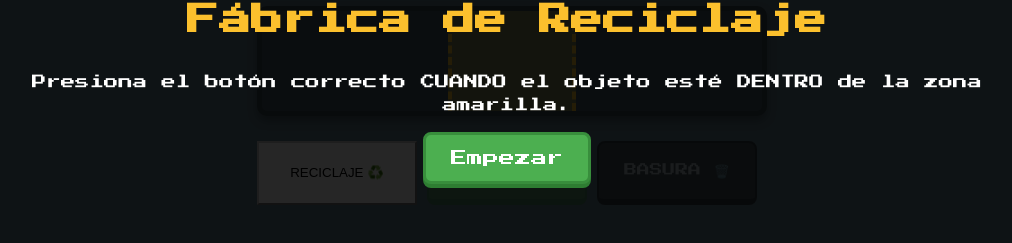
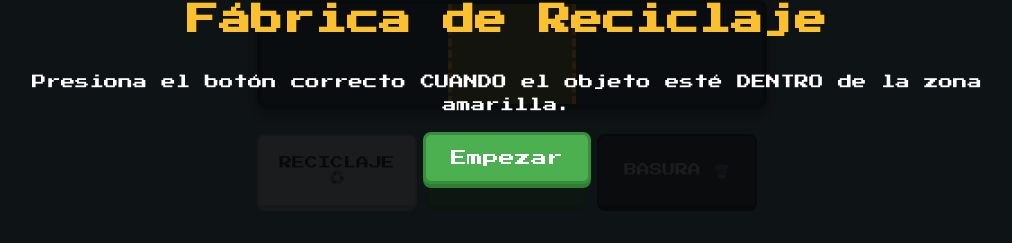
Before and after one commit to yaraDMC/proyecto2, a plain HTML site: page index.html in a window 1280 px wide. Shown: the part 317-560 px from the top of the page, without its empty margins (133-1145 px from the left). Drawn offline with Linux system fonts and the light colour scheme.

Commit message:
Fix typo in button class attribute

```diff
--- a/index.html
+++ b/index.html
@@ -173,7 +173,7 @@
             </div>
 
         <div id="button-controls">
-            <button classs="bin-button" id="recycle-bin" data-type="reciclaje">RECICLAJE ♻️</button>
+            <button class="bin-button" id="recycle-bin" data-type="reciclaje">RECICLAJE ♻️</button>
             <button class="bin-button" id="compost-bin" data-type="organico">ORGÁNICO 🍏</button>
             <button class="bin-button" id="trash-bin" data-type="basura">BASURA 🗑️</button>
         </div>
```
